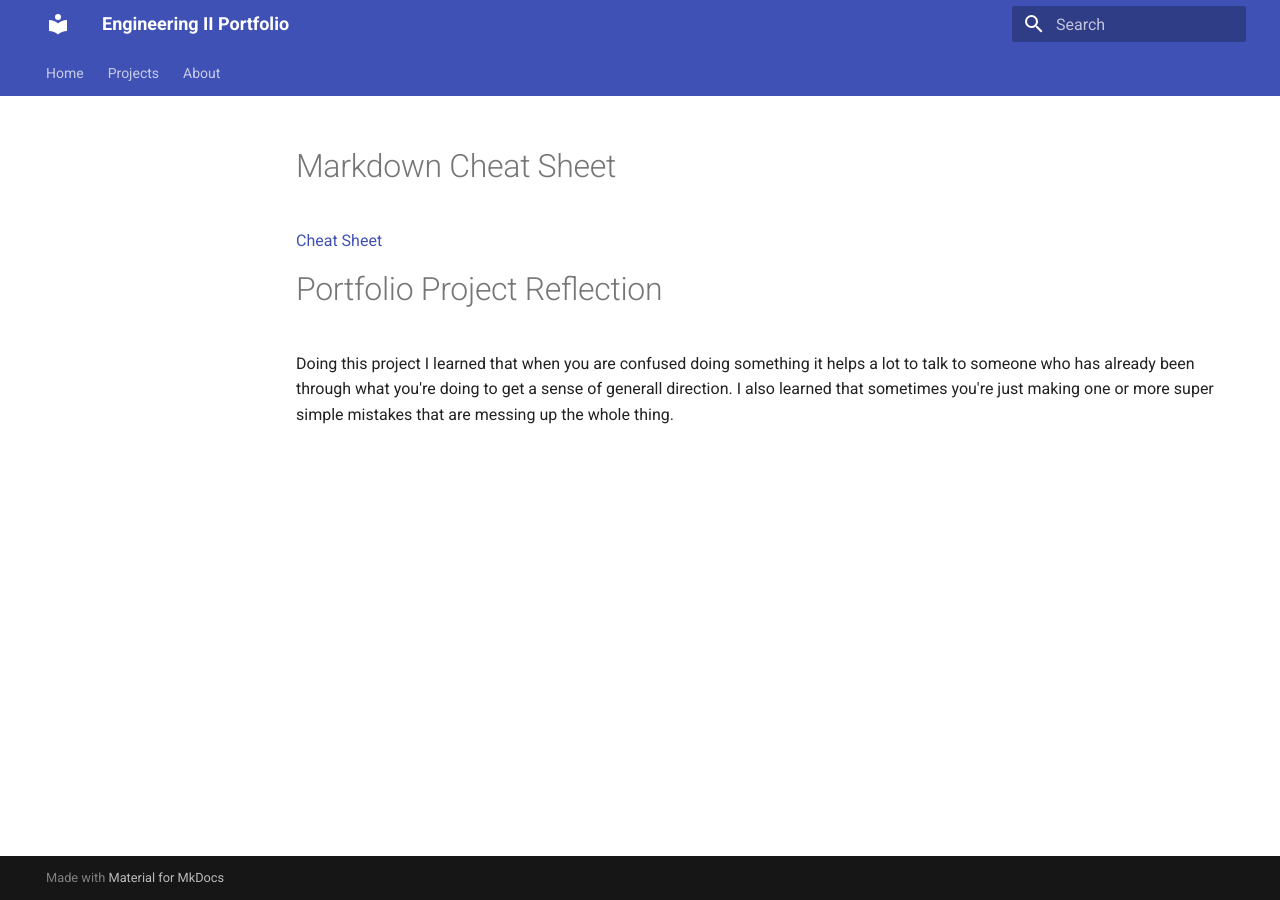
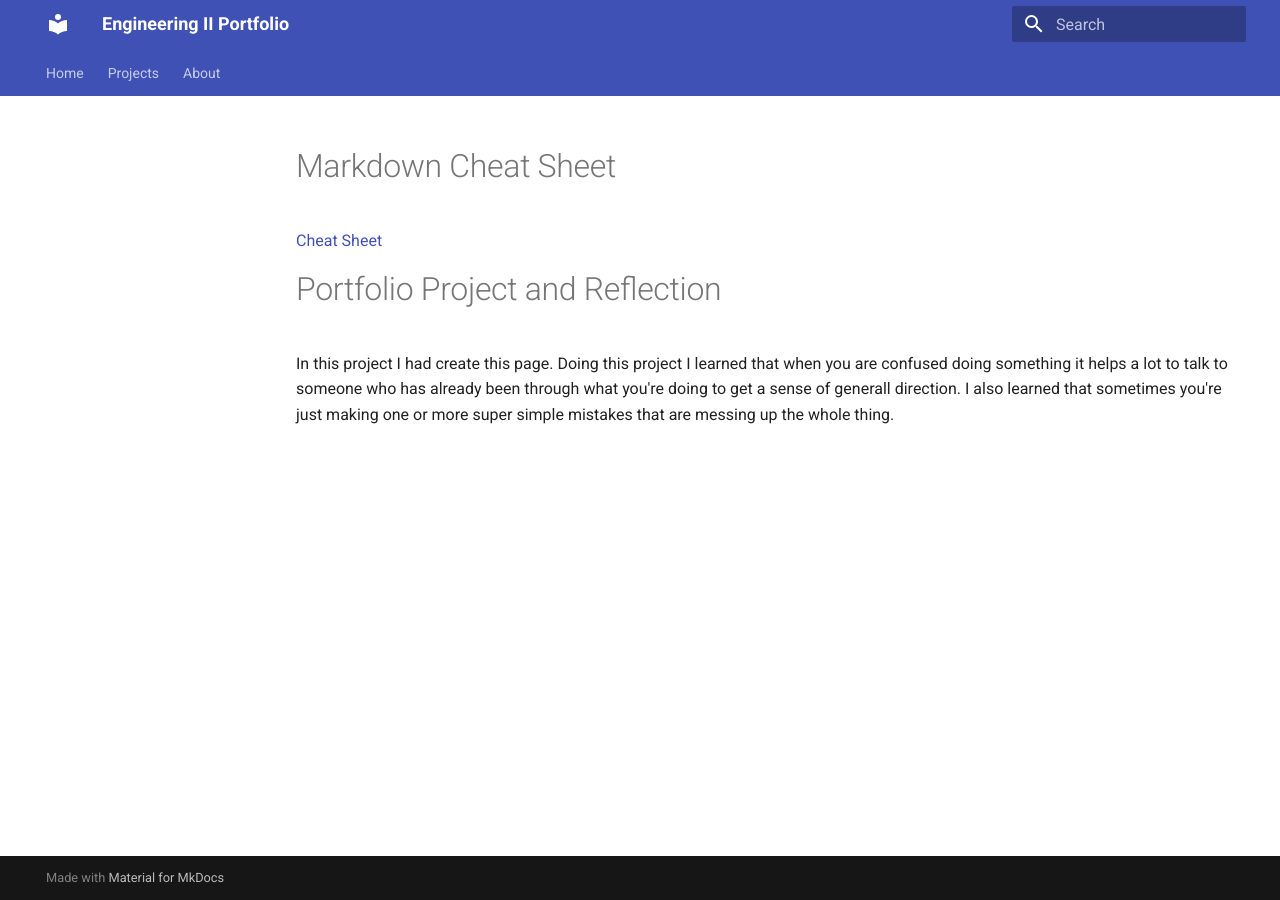
Before and after one commit to nathant-cell/eng2_portfolio, an MkDocs documentation site: the page built from docs/projects/Portfolio_Project.md, in a window 1280 px wide. Built offline with MkDocs 1.6.1 and Material for MkDocs 9.7.7, drawn with Linux system fonts in a browser that asks for light colours.

Commit message:
Project update

```diff
--- a/docs/projects/Portfolio_Project.md
+++ b/docs/projects/Portfolio_Project.md
@@ -1,5 +1,5 @@
 # Markdown Cheat Sheet
 [Cheat Sheet](https://www.markdownguide.org/cheat-sheet/)
 
-# Portfolio Project Reflection
-Doing this project I learned that when you are confused doing something it helps a lot to talk to someone who has already been through what you're doing to get a sense of generall direction. I also learned that sometimes you're just making one or more super simple mistakes that are messing up the whole thing.
+# Portfolio Project and Reflection
+In this project I had create this page. Doing this project I learned that when you are confused doing something it helps a lot to talk to someone who has already been through what you're doing to get a sense of generall direction. I also learned that sometimes you're just making one or more super simple mistakes that are messing up the whole thing.
```
